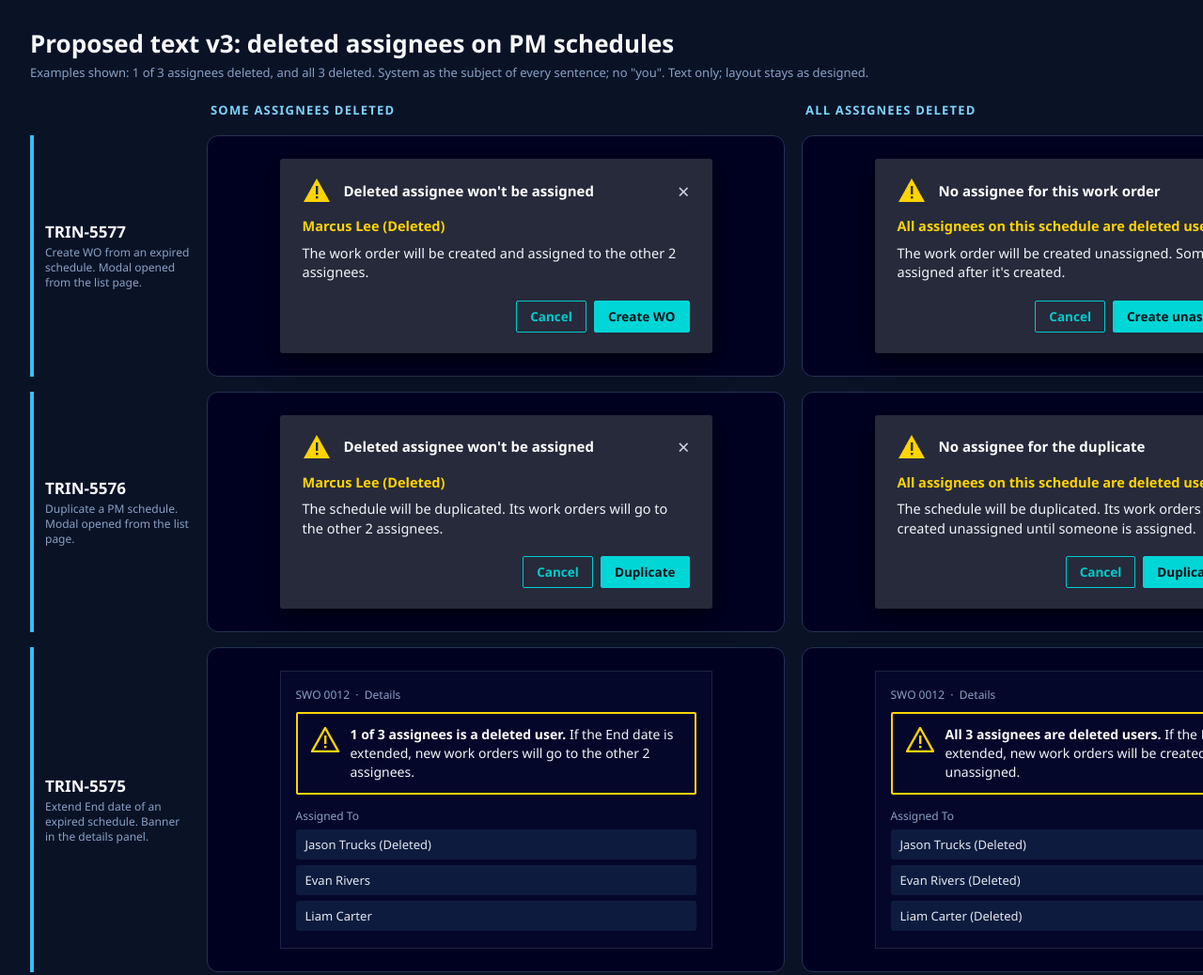
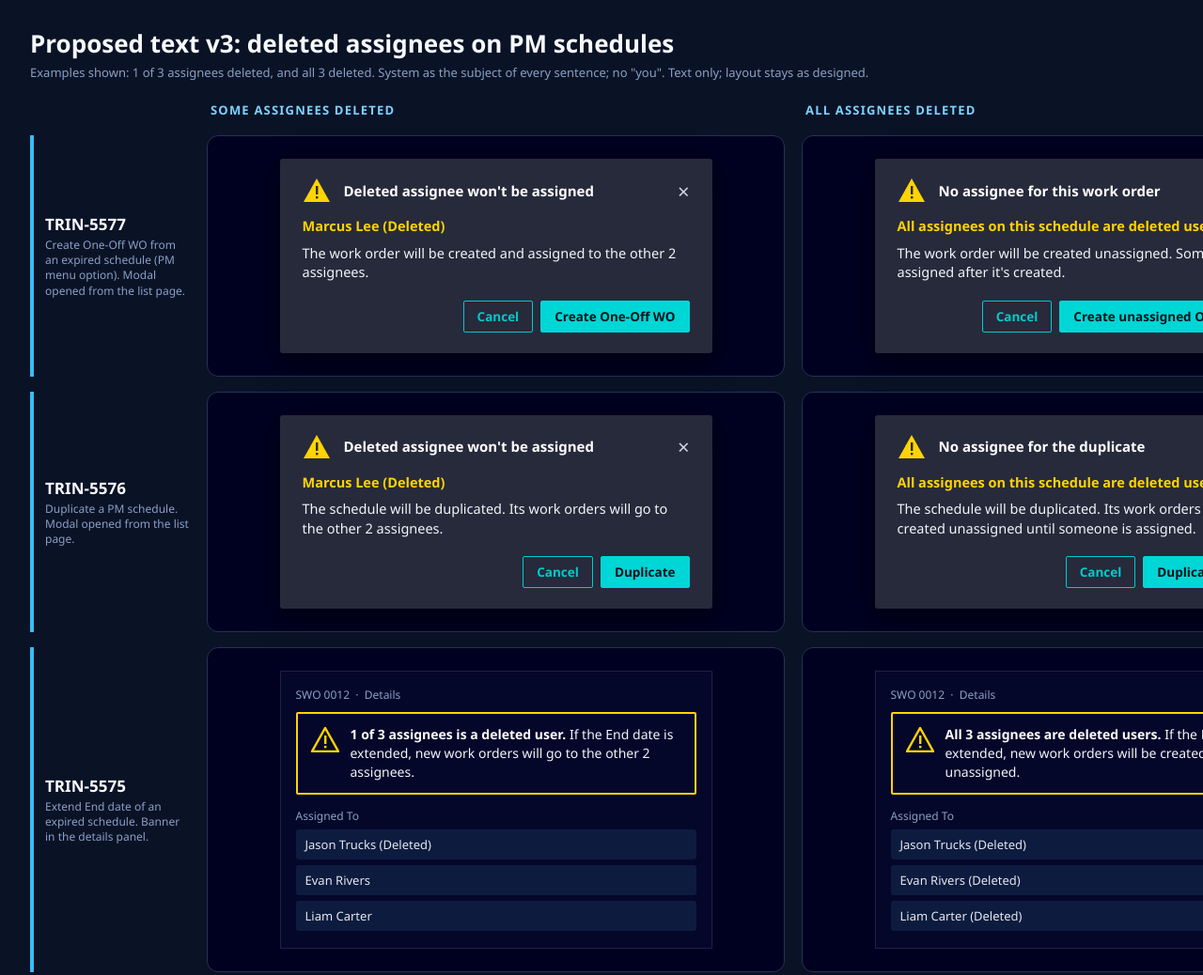
Before and after one commit to yugansh-ahuja/delete-user-hc-11465-pm-text-prototype, a plain HTML site: page index.html in a window 1280 px wide. Shown: the top 1038 px of the page at 94% size. Drawn offline with Linux system fonts and the light colour scheme.

Commit message:
Rename Create WO to Create One-Off WO

```diff
--- a/index.html
+++ b/index.html
@@ -44,18 +44,18 @@
 <div class="grid">
   <div></div><div class="colh">SOME ASSIGNEES DELETED</div><div class="colh">ALL ASSIGNEES DELETED</div>
 
-  <div class="rowh"><b>TRIN-5577</b><span>Create WO from an expired schedule. Modal opened from the list page.</span></div>
+  <div class="rowh"><b>TRIN-5577</b><span>Create One-Off WO from an expired schedule (PM menu option). Modal opened from the list page.</span></div>
   <div class="stage"><div class="modal">
     <div class="mh"><svg class="warn"><use href="#w"/></svg><div class="mt">Deleted assignee won't be assigned</div><div class="x">×</div></div>
     <div class="who">Marcus Lee (Deleted)</div>
     <div class="body">The work order will be created and assigned to the other 2 assignees.</div>
-    <div class="btns"><span class="b sec">Cancel</span><span class="b pri">Create WO</span></div>
+    <div class="btns"><span class="b sec">Cancel</span><span class="b pri">Create One-Off WO</span></div>
   </div></div>
   <div class="stage"><div class="modal">
     <div class="mh"><svg class="warn"><use href="#w"/></svg><div class="mt">No assignee for this work order</div><div class="x">×</div></div>
     <div class="who">All assignees on this schedule are deleted users.</div>
     <div class="body">The work order will be created unassigned. Someone can be assigned after it's created.</div>
-    <div class="btns"><span class="b sec">Cancel</span><span class="b pri">Create unassigned WO</span></div>
+    <div class="btns"><span class="b sec">Cancel</span><span class="b pri">Create unassigned One-Off WO</span></div>
   </div></div>
 
   <div class="rowh"><b>TRIN-5576</b><span>Duplicate a PM schedule. Modal opened from the list page.</span></div>
```
